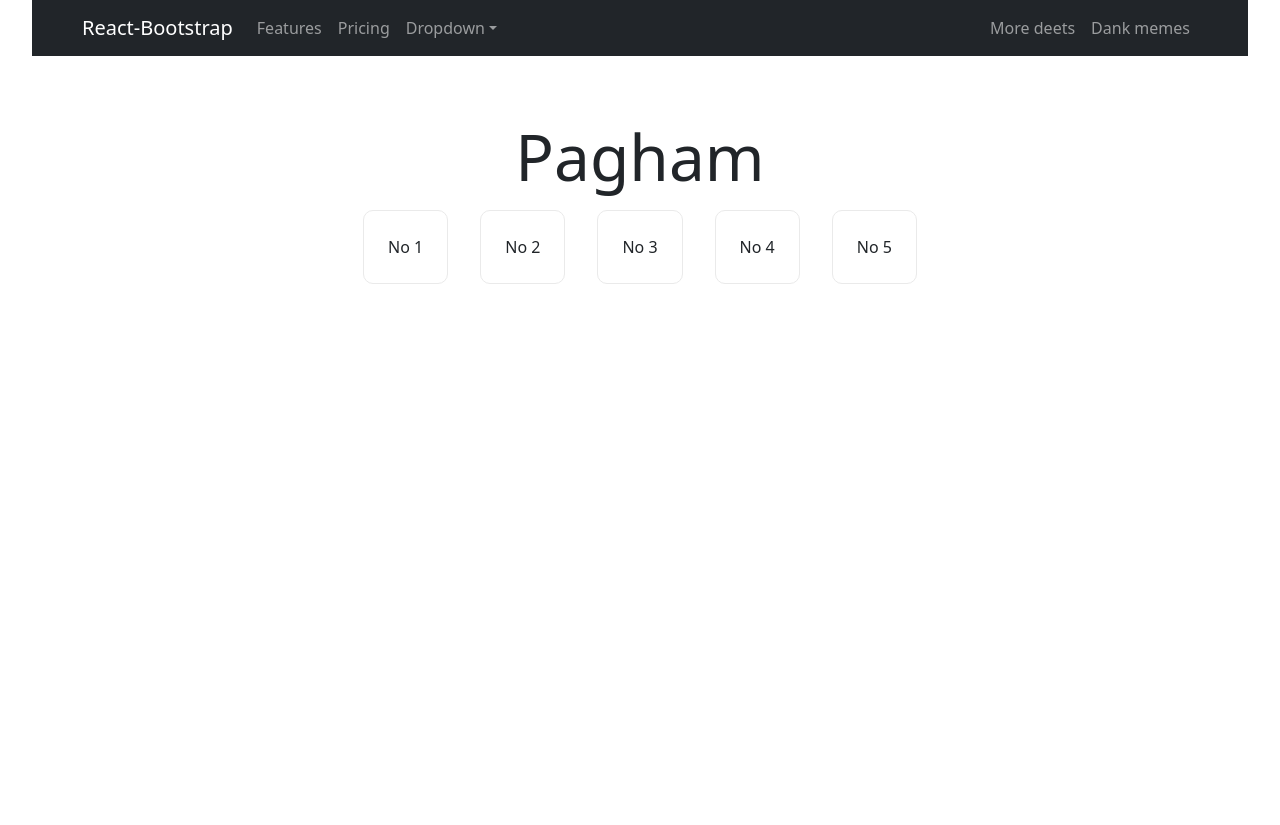
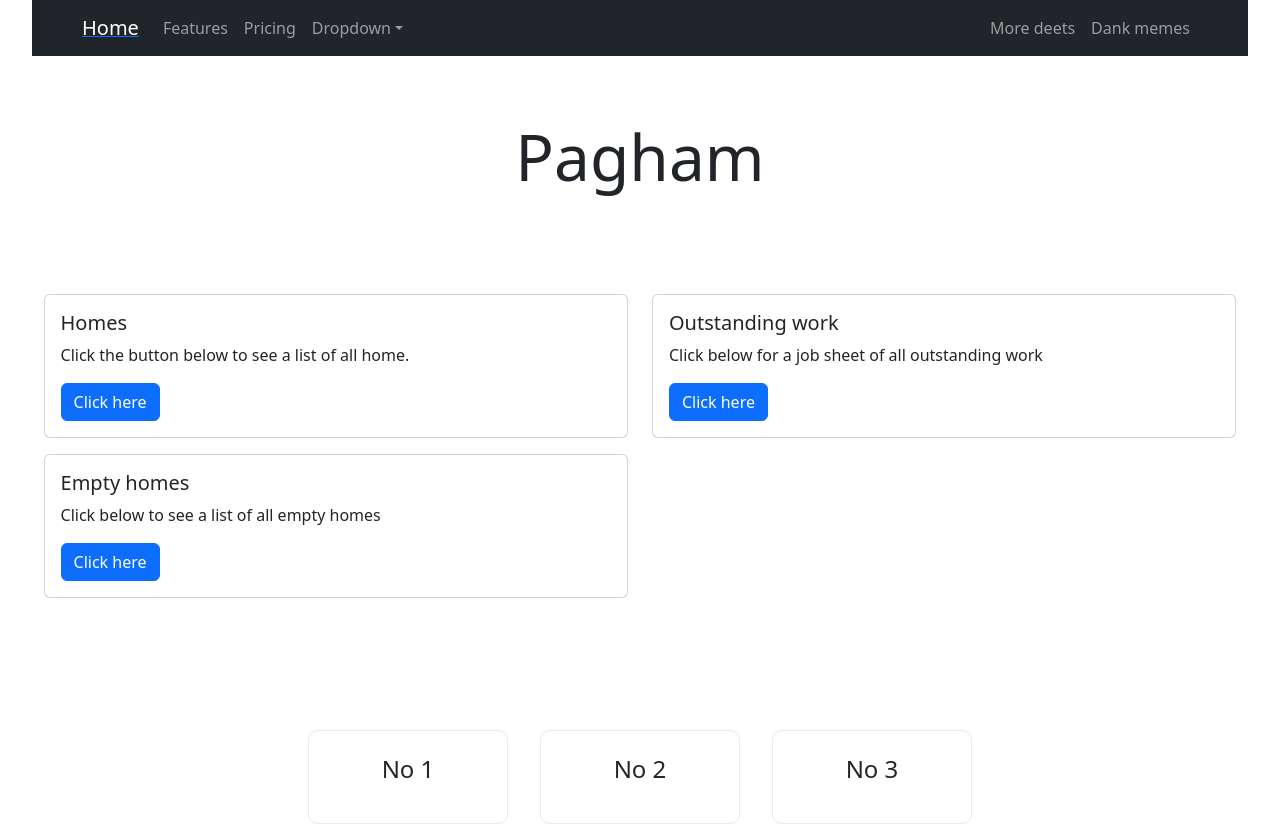
Before and after one commit to web-development2017/job-management-app, a Next.js app: page /pagham in a window 1280 px wide. Shown: the top 825 px of the page. Before the commit the page ends 800 px from the top, so only its background shows below. Built offline with nearby package versions, Linux system fonts and the light colour scheme; no server answers.

Commit message:
minor changes

```diff
--- a/components/Navbar.js
+++ b/components/Navbar.js
@@ -2,12 +2,16 @@ import Container from 'react-bootstrap/Container';
 import Nav from 'react-bootstrap/Nav';
 import Navbar from 'react-bootstrap/Navbar';
 import NavDropdown from 'react-bootstrap/NavDropdown';
+import Link from 'next/link';
 
 export default function CollapsibleNavbar(){
     return (
         <Navbar collapseOnSelect expand="lg" bg="dark" variant="dark">
             <Container>
-                <Navbar.Brand href="/">React-Bootstrap</Navbar.Brand>
+                <Link href="/">
+                    <Navbar.Brand>Home</Navbar.Brand>
+                </Link>
+                {/* <Navbar.Brand href="/">React-Bootstrap</Navbar.Brand> */}
                 <Navbar.Toggle aria-controls="responsive-navbar-nav" />
                 <Navbar.Collapse id="responsive-navbar-nav">
                 <Nav className="me-auto">
--- a/pages/pagham.js
+++ b/pages/pagham.js
@@ -2,6 +2,8 @@ import Head from "next/head"
 import CollapsibleNavbar from "../components/Navbar"
 import Link from "next/link"
 import styles from "../styles/Home.module.css";
+import wl_styles from "../styles/WorkLocations.module.css"
+import pag_styles from "../styles/Pagham.module.css"
 
 
 export default function Pagham(){
@@ -15,17 +17,63 @@ export default function Pagham(){
             </Head>
 
             <main className={styles.main}>
-                <h1 className={styles.title}>
+                <h1 className={pag_styles.title}>
                 Pagham
                 </h1>
 
-                <div className={styles.grid}>
-                <Link href="home_1" className={styles.card}>No 1</Link>
-                <Link href="home_2" className={styles.card}>No 2</Link>
-                <Link href="home_3" className={styles.card}>No 3</Link>
-                <Link href="home_4" className={styles.card}>No 4</Link>
-                <Link href="home_5" className={styles.card}>No 5</Link>
-            </div>
+                {/* <table className={`${pag_styles.table} table`}>
+                    <thead>
+                        <tr>
+                            <th scope="col">Number of homes</th>
+                            <th scope="col">Number of empty homes</th>
+                            <th scope="col">Number of homes that need work</th>
+                        </tr>
+                    </thead>
+                    <tbody>
+                        <tr>
+                            <td>20</td>
+                            <td>18</td>
+                            <td>10</td>
+                        </tr>
+                    </tbody>
+                </table>              */}
+                <div className="row">
+                    <div className="col-sm-6 mb-3">
+                        <div className="card">
+                        <div className="card-body">
+                            <h5 className="card-title">Homes</h5>
+                            <p className="card-text">Click the button below to see a list of all home.</p>
+                            <Link href="#" className="btn btn-primary">Click here</Link>
+                        </div>
+                        </div>
+                    </div>
+                    <div className="col-sm-6 mb-3">
+                        <div className="card">
+                        <div className="card-body">
+                            <h5 className="card-title">Outstanding work</h5>
+                            <p className="card-text">Click below for a job sheet of all outstanding work</p>
+                            <a href="#" className="btn btn-primary">Click here</a>
+                        </div>
+                        </div>
+                    </div>
+                    <div className="col-sm-6 mb-3">
+                        <div className="card">
+                        <div className="card-body">
+                            <h5 className="card-title">Empty homes</h5>
+                            <p className="card-text">Click below to see a list of all empty homes</p>
+                            <a href="#" className="btn btn-primary">Click here</a>
+                        </div>
+                        </div>
+                    </div>
+                </div>
+
+                <div className={wl_styles.grid}>
+                    <Link href="home_1" className={wl_styles.card}><h2>No 1</h2></Link>
+                    <Link href="home_2" className={wl_styles.card}><h2>No 2</h2></Link>
+                    <Link href="home_3" className={wl_styles.card}><h2>No 3</h2></Link>
+                    <Link href="home_4" className={wl_styles.card}><h2>No 4</h2></Link>
+                    <Link href="home_5" className={wl_styles.card}><h2>No 5</h2></Link>
+                </div>
             </main>
         </div>
     )
--- /dev/null
+++ b/styles/Pagham.module.css
@@ -0,0 +1,8 @@
+.table{
+    margin-top: 100px;
+}
+.title {
+    margin-bottom: 100px;
+    line-height: 1.15;
+    font-size: 4rem;
+}
```
